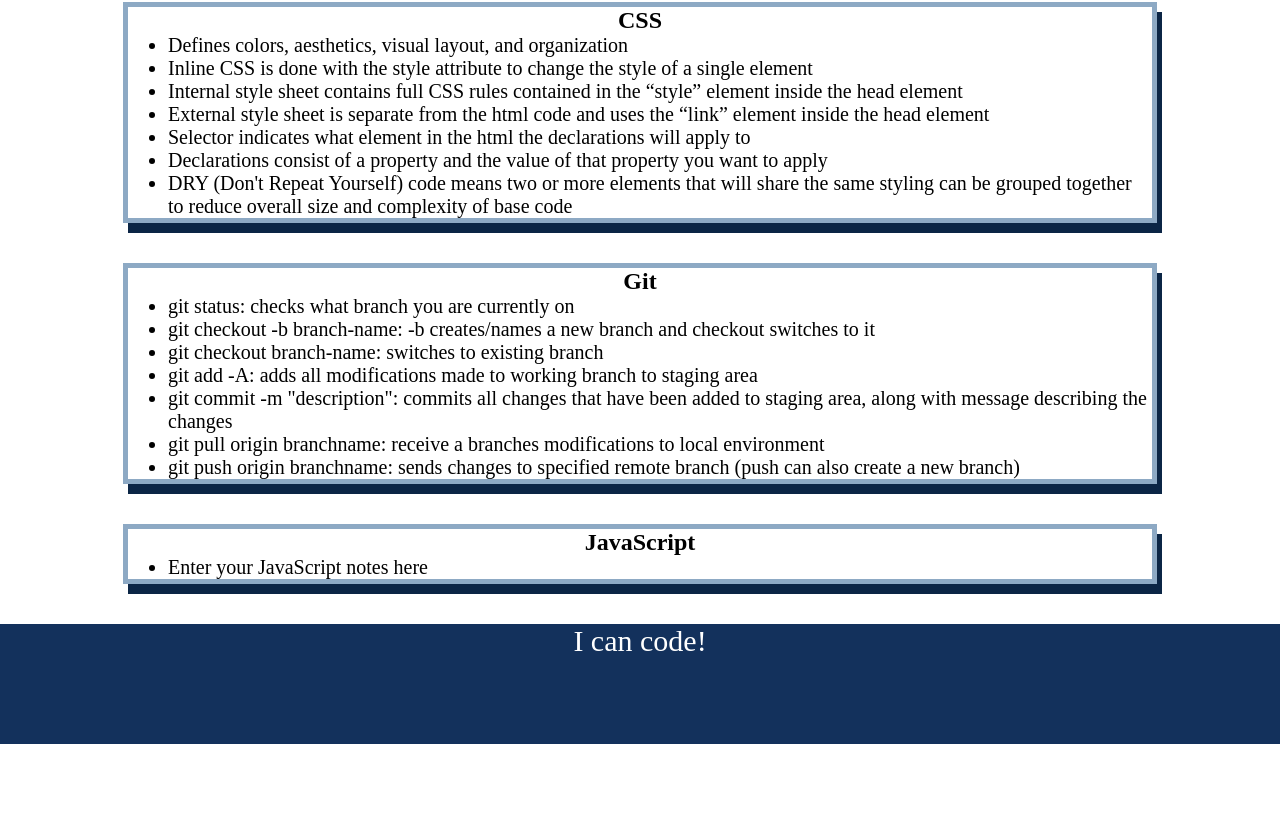
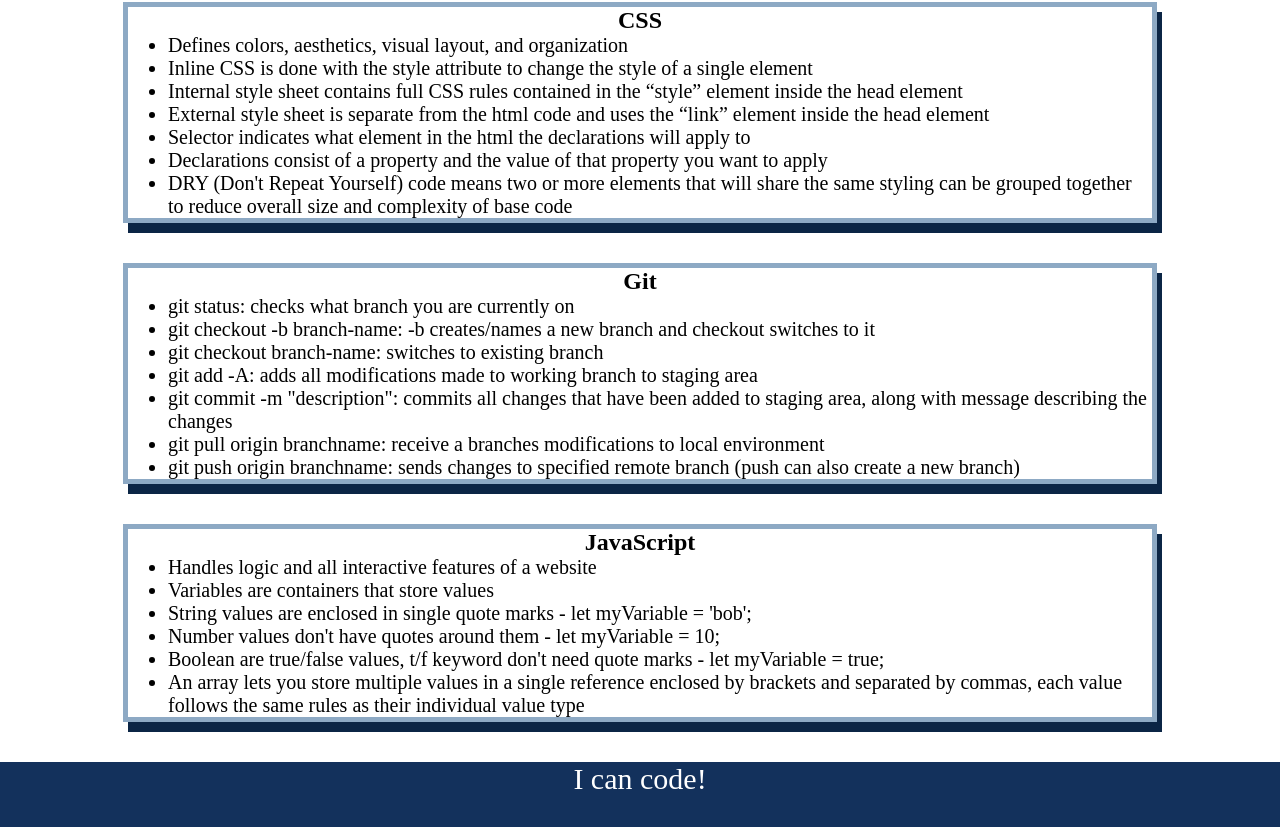
Before and after one commit to boushka9/prework-study-guide, a plain HTML site: page index.html in a window 1280 px wide. Shown: the part 419-1246 px from the top of the page. Before the commit the page ends 1163 px from the top, so only its background shows below. Drawn offline with Linux system fonts and the light colour scheme.

Commit message:
Added code to js file and notes on js

```diff
--- /dev/null
+++ b/assets/script.js
@@ -0,0 +1,19 @@
+var topics = ['HTML', 'CSS', 'Git', 'JavaScript'];
+
+for (var x = 0; x < topics.length; x++) {
+  console.log(topics[x]);
+}
+
+/*
+if (topic === 'HTML') {
+  console.log("Let's study HTML!");
+} else if (topic === 'CSS') {
+  console.log("Let's study CSS!");
+} else if (topic === 'Git') {
+  console.log("Let's study Git!");
+} else if (topic === 'JavaScript') {
+  console.log("Let's study JavaScript!");
+} else {
+  console.log('Please try again!');
+}
+*/
--- a/index.html
+++ b/index.html
@@ -11,6 +11,7 @@
     <header id="top">
       <h1>Prework Study Guide</h1>
       <img src="./assets/bowtie-cat.png" alt="Profile image of cat wearing a bow tie." />
+      <h2>✨ Open the Console to See What's Happening ✨</h2>
     </header>
     <main>
       <section class="card" id="html-section">
@@ -55,7 +56,12 @@
       <section class="card" id="javascript-section">
         <h2>JavaScript</h2>
         <ul>
-          <li>Enter your JavaScript notes here</li>
+          <li>Handles logic and all interactive features of a website</li>
+          <li>Variables are containers that store values</li>
+          <li>String values are enclosed in single quote marks - let myVariable = 'bob'; </li>
+          <li>Number values don't have quotes around them - let myVariable = 10;</li>
+          <li>Boolean are true/false values, t/f keyword don't need quote marks - let myVariable = true;</li>
+          <li>An array lets you store multiple values in a single reference enclosed by brackets and separated by commas, each value follows the same rules as their individual value type</li>
         </ul>
       </section>
     </main>
@@ -63,5 +69,6 @@
     <footer>
       <p>I can code!</p>
     </footer>
+    <script src="./assets/script.js"></script>
   </body>
 </html>
```
